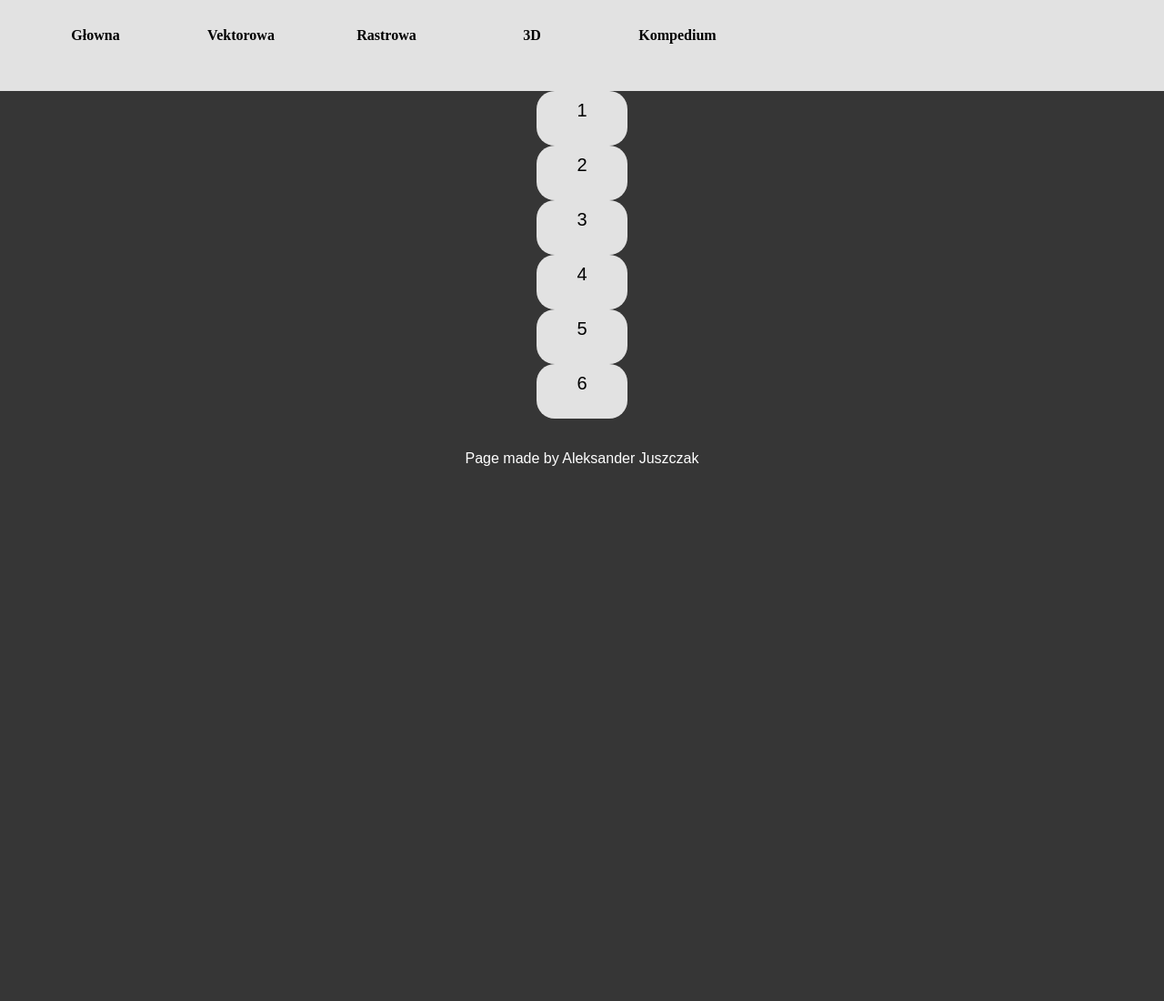
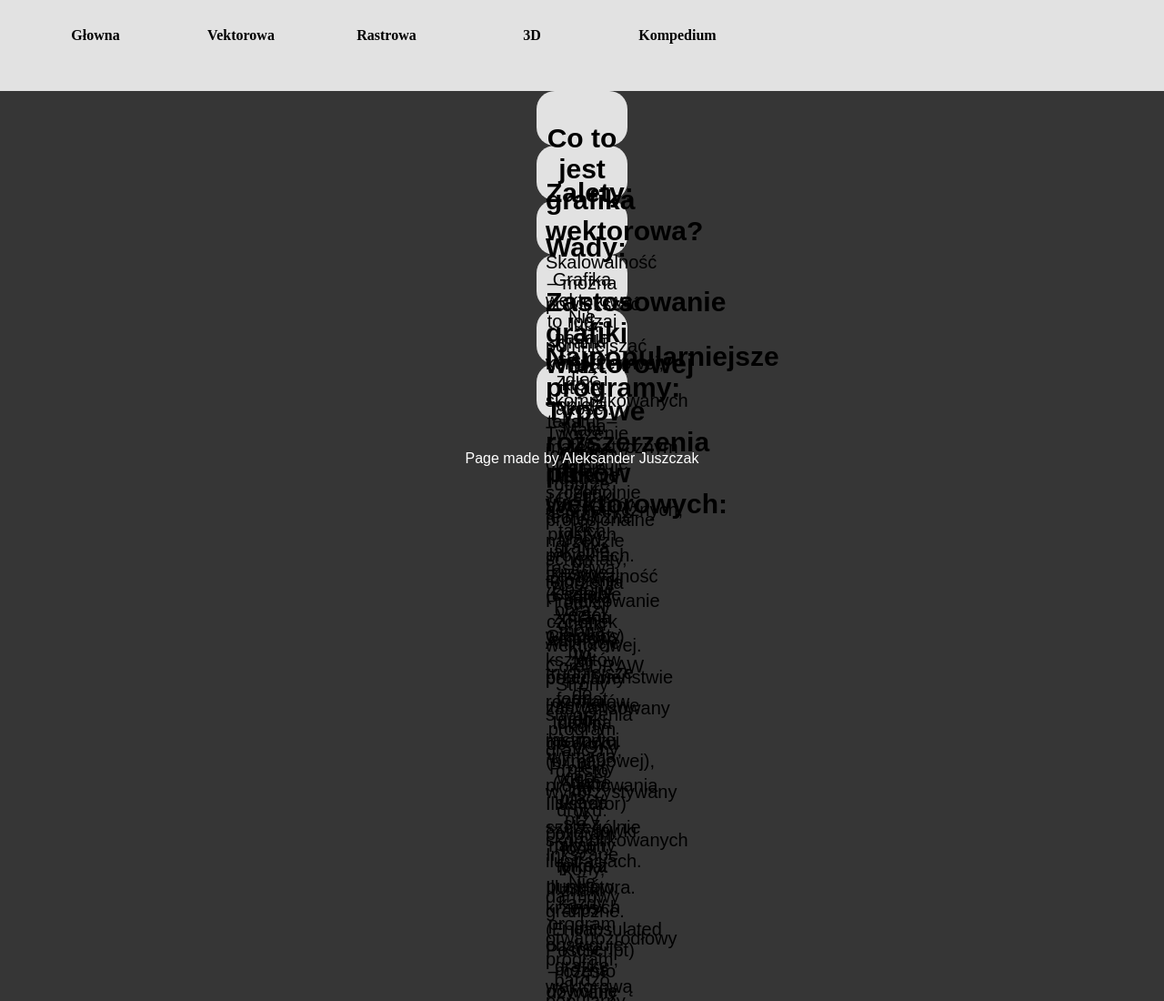
Before and after one commit to Olek18/GrafikaAJ.github.io, a plain HTML site: page W.html in a window 1280 px wide. Shown: the top 1100 px of the page at 91% size. Before the commit the page ends 800 px from the top, so only its background shows below. Drawn offline with Linux system fonts and the light colour scheme.

Commit message:
Update W.html

```diff
--- a/W.html
+++ b/W.html
@@ -18,27 +18,86 @@
     </DIV>
 </DIV>
 <DIV Class="coto">
-1
+<h2>Co to jest grafika wektorowa?</h2>
+Grafika wektorowa to rodzaj grafiki komputerowej,
+która opiera się na matematycznym opisie figur geometrycznych, takich jak linie,
+krzywe, kształty czy wielokąty. W przeciwieństwie do grafiki rastrowej (bitmapowej),
+ nie składa się z pikseli, tylko z punktów, krzywych i linii,
+które można dowolnie skalować bez utraty jakości.
 </DIV>
 
 <DIV Class="zalety">
-2
+	<h2>Zalety:</h2>
+	<br>
+	Skalowalność – można powiększać lub pomniejszać bez utraty jakości.
+	<br>
+	Mała waga pliku – szczególnie przy prostych projektach.
+	<br>
+	Edytowalność – łatwa zmiana kolorów, kształtów i rozmiarów.
+	<br>
+	Idealna do druku i projektowania – szczególnie logo, ikony, znaki graficzne.
 </DIV>
 
 <DIV Class="wady">
-3
+	<h2>Wady:</h2>
+	<br>
+	Nie nadaje się do zdjęć i skomplikowanych tekstur – nie odwzoruje dobrze szczegółów jak grafika rastrowa.
+	<br>
+	Złożone obrazy mogą być trudniejsze do stworzenia – wymaga więcej pracy przy skomplikowanych ilustracjach.
+	<br>
+	Nie każdy program obsługuje grafikę wektorową – trzeba używać specjalistycznych narzędzi.
 </DIV>
 
 <DIV Class="zastosowanie">
-4
+<h2>Zastosowanie grafiki wektorowej</h2>
+<br>
+Tworzenie logotypów
+<br>
+Ilustracje i rysunki techniczne
+<br>
+Mapy, schematy, infografiki
+<br>
+Projektowanie czcionek
+<br>
+Animacje 2D
+<br>
+Strony internetowe (ikony SVG)
+<br>
+Projekty do druku: **wizytówki
 </DIV>
 
 <DIV Class="programy">
-5
+<h2>Najpopularniejsze programy:</h2>
+<br>
+Adobe Illustrator – profesjonalne narzędzie do tworzenia i edycji grafiki wektorowej.
+<br>
+CorelDRAW – zaawansowany program graficzny, często wykorzystywany w poligrafii.
+<br>
+Inkscape – darmowy i otwartoźródłowy program, bardzo popularny wśród początkujących i zaawansowanych użytkowników.
+<br>
+Affinity Designer – alternatywa dla Illustratora, coraz bardziej popularna.
+<br>
+Gravit Designer – narzędzie online i desktopowe, również darmowe w podstawowej wersji.
+<br>
+Figma i Sketch – wykorzystywane głównie w projektowaniu UI/UX (interfejsów użytkownika), także oparte na wektorach.
 </DIV>
 
 <DIV Class="pliki">
-6
+<h2>Typowe rozszerzenia plików wektorowych:</h2>
+<br>
+.svg (Scalable Vector Graphics) – popularny format do internetu.
+<br>
+.ai (Adobe Illustrator) – natywny format Illustratora.
+<br>
+.eps (Encapsulated PostScript) – często używany w druku.
+<br>
+.pdf – może zawierać grafikę wektorową.
+<br>
+.cdr – natywny format CorelDRAW.
+<br>
+.fig – pliki z Figmy.
+<br>
+.sketch – pliki programu Sketch.
 </DIV>
 
 <footer>
```
